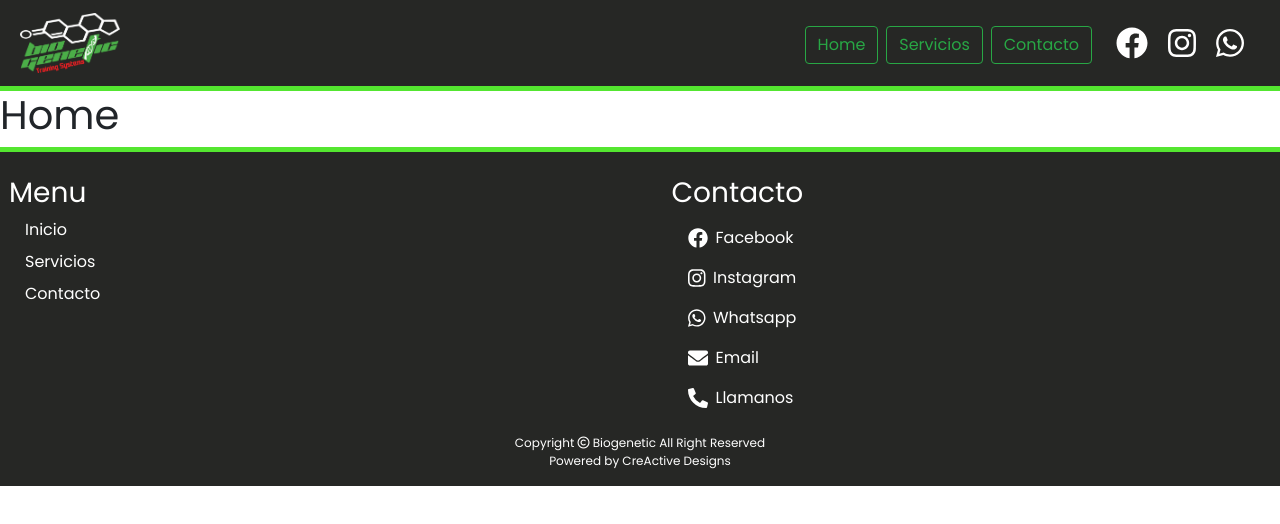
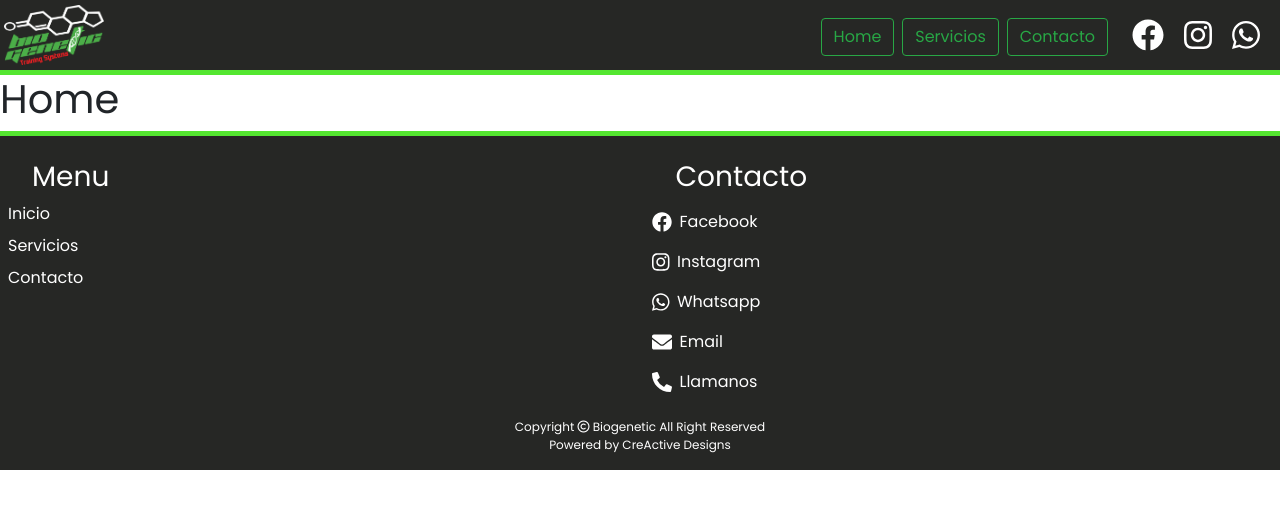
Before and after one commit to hawksfc/biogenetic-page, a React (Create React App) app: page / in a window 1280 px wide. Shown: the top 524 px of the page. Built offline with nearby package versions, Linux system fonts and the light colour scheme.

Commit message:
Correccion de errores visuales y de screen

```diff
--- a/package.json
+++ b/package.json
@@ -11,6 +11,7 @@
     "@testing-library/react": "^11.1.0",
     "@testing-library/user-event": "^12.1.10",
     "bootstrap": "^4.6.0",
+    "gh-pages": "^3.1.0",
     "react": "^17.0.1",
     "react-dom": "^17.0.1",
     "react-router-dom": "^5.2.0",
--- a/src/App.css
+++ b/src/App.css
@@ -2,6 +2,9 @@
 
 *{
     font-family: 'Poppins', sans-serif;
+}
+.caja{
+    box-sizing: border-box;
 }
 
 .txt-motivation{
@@ -45,6 +48,7 @@
 }
 .list-none{
     list-style: none;
+    padding: 0;
 }
 /*Specifics Class*/
 
--- a/src/App.jsx
+++ b/src/App.jsx
@@ -27,7 +27,7 @@ function App() {
       setShowMenu("expandido");
       viewMenu(true);
     }
-    console.log(screen.width);
+    console.log(window.screen.width);
 
   }
 
@@ -36,20 +36,20 @@ function App() {
   return (
     <Router>
       <div>
-        <nav className="navbar navbar-expand-lg navbar-dark bio-dark">
+        <nav className="navbar navbar-expand-lg navbar-dark bio-dark m-0 p-0">
           <Link to="/" className="navbar-brand ml-1"><img width="100" src={logo} alt="Logo"/></Link>
           <button className="navbar-toggler" type="button" onClick={toggleMenu}>
             <span className="navbar-toggler-icon"></span>
           </button>
           <div className={`collapse expanding navbar-collapse show ${showMenu}`} id="navbarSupportedContent">
             <ul className="navbar-nav ml-auto">
-              <li className="nav-item ml-1 mr-1" onClick={screen.width < 992 ? toggleMenu : null}>
+              <li className="nav-item ml-1 mr-1" onClick={window.screen.width < 992 ? toggleMenu : null}>
                 <Link to="biogenetic-page/build/" className="text-success btn btn-outline-success mt-1 btn-block">Home</Link>
               </li>
-              <li className="nav-item ml-1 mr-1" onClick={screen.width < 992 ? toggleMenu : null}>
+              <li className="nav-item ml-1 mr-1" onClick={window.screen.width < 992 ? toggleMenu : null}>
                 <Link to="biogenetic-page/build/services" className="text-success btn btn-outline-success mt-1 btn-block">Servicios</Link>
               </li>
-              <li className="nav-item ml-1 mr-1" onClick={screen.width < 992 ? toggleMenu : null}>
+              <li className="nav-item ml-1 mr-1" onClick={window.screen.width < 992 ? toggleMenu : null}>
                 <Link to="biogenetic-page/build/contact" className="text-success btn btn-outline-success mt-1 btn-block">Contacto</Link>
               </li>
               <ul className="social-media-horizontal">
--- a/src/components/Footer.jsx
+++ b/src/components/Footer.jsx
@@ -6,11 +6,11 @@ import { faFacebook, faInstagram, faWhatsapp } from "@fortawesome/free-brands-sv
 
 const Footer = () => {
     return (
-        <div>
-            <div className="bio-green"></div>
-            <div className="bio-dark row">
-                <div className="col pl-0">
-                    <h3 className="ml-4 mt-4">Menu</h3>
+        <div className="caja">
+            <div className="bio-green pl-0 pr-0"></div>
+            <div className="bio-dark row mr-0 ml-0">
+                <div className="col pl-2">
+                    <h3 className="ml-4 mt-4 align-center">Menu</h3>
                     <ul className="list-none mt-2 list-nav">
                         <li className="mb-2">
                             <Link to="biogenetic-page/build/">Inicio</Link>
@@ -24,7 +24,7 @@ const Footer = () => {
                     </ul>
                 </div>
                 <div className="col">
-                    <h3 className="ml-4 mt-4">Contacto</h3>
+                    <h3 className="ml-4 mt-4 align-center">Contacto</h3>
                     <ul className="list-none mt-3 list-nav">
                         <li className="social-media-2 mb-3">
                             <a href="https://www.facebook.com/biogenetictrainingsystems" target="_blank">
@@ -59,7 +59,7 @@ const Footer = () => {
                     </ul>
                 </div>
             </div>
-            <div className="row bio-dark">
+            <div className="row bio-dark pl-0 pr-0 mr-0 ml-0">
                 <div className="col copyright mt-2">
                     <p className="text-center align-middle">Copyright <i class="fa fa-copyright" aria-hidden="true"></i> Biogenetic All Right Reserved<br/>Powered by CreActive Designs</p>
                 </div>
```
Also changed, not shown: 2 other files (tests, documents, lock files or other folders).
